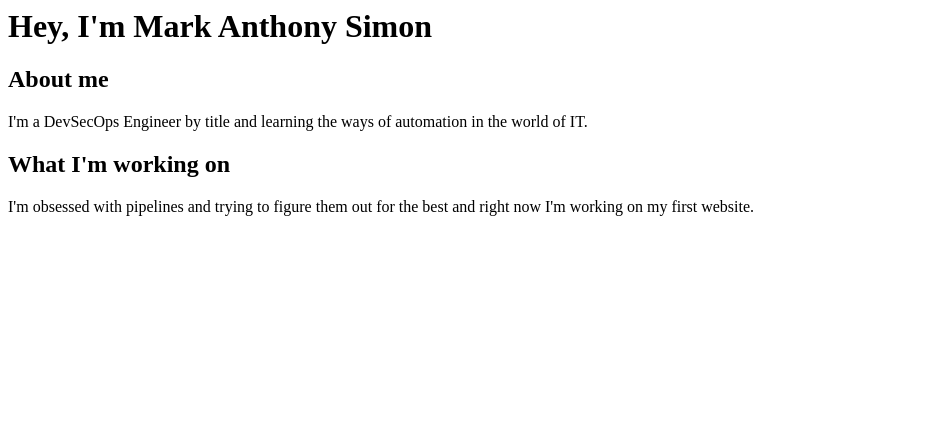
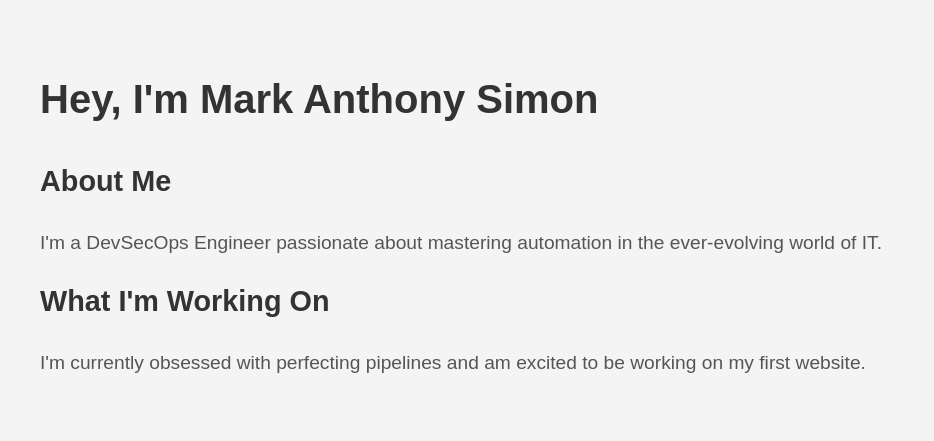
Before and after one commit to nowis808/mywebsite, a plain HTML site: page index.html in a window 1280 px wide. Shown: the whole page, without its empty margins (0-934 px from the left). Drawn offline with Linux system fonts and the light colour scheme.

Commit message:
Update index.html

```diff
--- a/index.html
+++ b/index.html
@@ -1,19 +1,42 @@
-<html>
-    <h1>
-        Hey, I'm Mark Anthony Simon
-    </h1>
-    <body>
-        <h2>
-            About me
-        </h2>
-        <p>
-            I'm a DevSecOps Engineer by title and learning the ways of automation in the world of IT.
-        </p>
-        <h2>
-            What I'm working on
-        </h2>
-        <p>
-            I'm obsessed with pipelines and trying to figure them out for the best and right now I'm working on my first website.
-        </p>
-    </body>
+<!DOCTYPE html>
+<html lang="en">
+<head>
+    <meta charset="UTF-8">
+    <meta name="viewport" content="width=device-width, initial-scale=1.0">
+    <title>Mark Anthony Simon - DevSecOps Engineer</title>
+    <style>
+        body {
+            font-family: Arial, sans-serif;
+            line-height: 1.6;
+            margin: 20px;
+            padding: 20px;
+            background-color: #f4f4f4;
+        }
+        h1, h2 {
+            color: #333;
+        }
+        h1 {
+            font-size: 2.5em;
+        }
+        h2 {
+            font-size: 1.8em;
+            margin-top: 20px;
+        }
+        p {
+            font-size: 1.2em;
+            color: #555;
+        }
+    </style>
+</head>
+<body>
+    <h1>Hey, I'm Mark Anthony Simon</h1>
+    <section>
+        <h2>About Me</h2>
+        <p>I'm a DevSecOps Engineer passionate about mastering automation in the ever-evolving world of IT.</p>
+    </section>
+    <section>
+        <h2>What I'm Working On</h2>
+        <p>I'm currently obsessed with perfecting pipelines and am excited to be working on my first website.</p>
+    </section>
+</body>
 </html>
```
